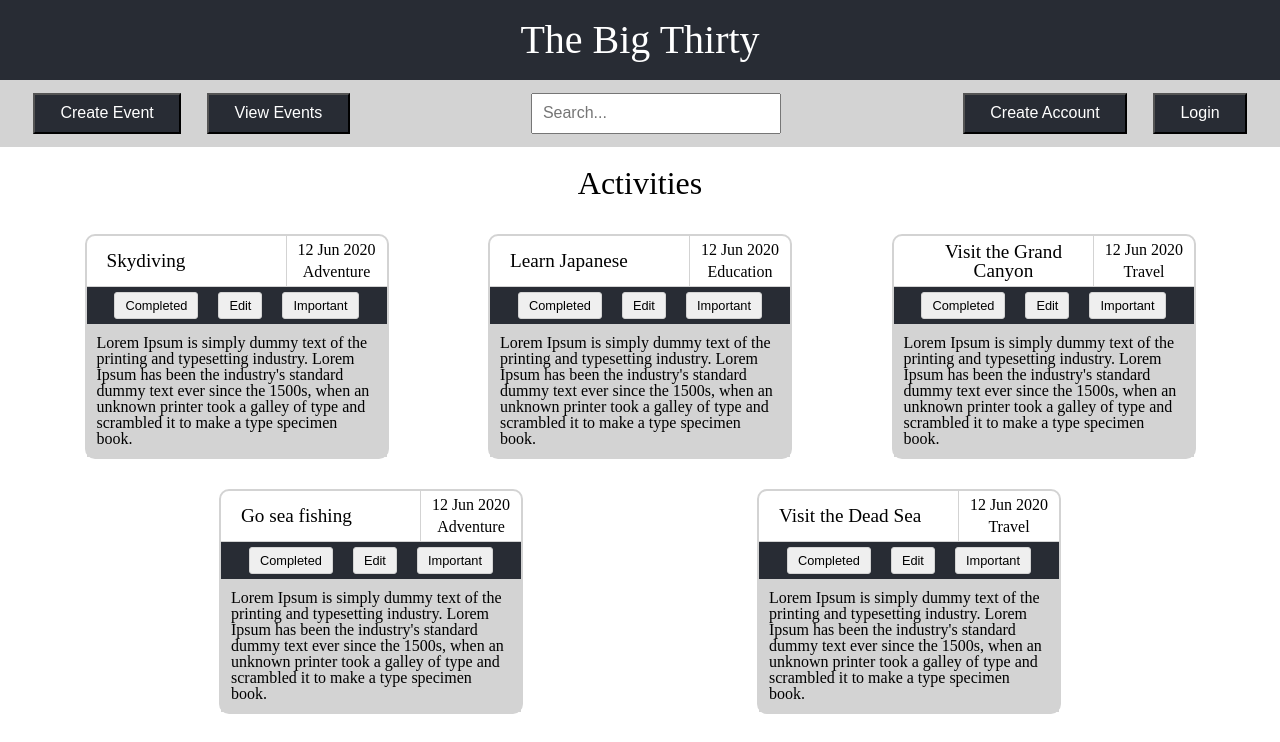
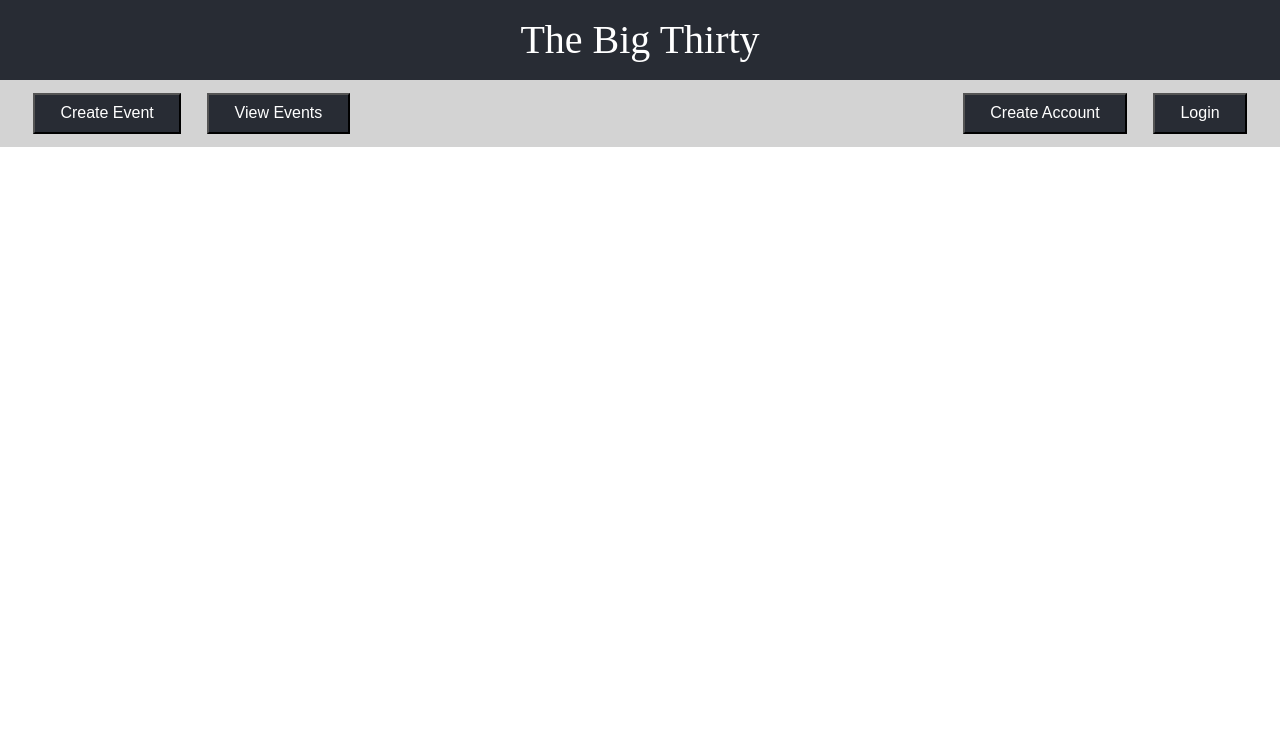
Before and after one commit to Build-Week-30-Before-30/Front-End, a React (Create React App) app in the folder the-big-thirty/: page / in a window 1280 px wide. Shown: the top 742 px of the page. Built offline with nearby package versions, Linux system fonts and the light colour scheme.

Commit message:
Incorporate routing into buttons

```diff
--- a/the-big-thirty/src/App.js
+++ b/the-big-thirty/src/App.js
@@ -1,4 +1,5 @@
 import React, {useState} from 'react';
+import { Route } from "react-router-dom";
 import './App.css';
 import ActivityList from './ActivityList';
 import Navigation from './Navigation';
@@ -17,9 +18,12 @@ function App() {
         <h1>The Big Thirty</h1>
       </header>
       <Navigation onSearch={onSearch} searchTerm={searchTerm}/>
-      <ActivityList activityList=
-        {dummyData.filter(activity => activity.title.toLowerCase().includes(searchTerm.toLowerCase())
-        )}/>
+      <Route
+        path='/view-events'
+        render={() => <ActivityList activityList=
+          {dummyData.filter(activity => activity.title.toLowerCase().includes(searchTerm.toLowerCase())
+          )}/>}
+      />
     </div>
   );
 }
--- a/the-big-thirty/src/Navigation.js
+++ b/the-big-thirty/src/Navigation.js
@@ -1,6 +1,6 @@
 import React from "react";
 import styled from "styled-components";
-import { Link } from "react-router-dom";
+import { Link, Route } from "react-router-dom";
 import SearchForm from "./SearchForm.js";
 
 const StyledNavigation = styled.div`
@@ -24,13 +24,16 @@ export default function Navigation(props) {
   return (
     <StyledNavigation>
       <div>
-        <Link to='/'><NavButton>Create Event</NavButton></Link>
-        <Link to='/'><NavButton>View Events</NavButton></Link>
+        <Link to='/create-event'><NavButton>Create Event</NavButton></Link>
+        <Link to='/view-events'><NavButton>View Events</NavButton></Link>
       </div>
-      <SearchForm onSearch={onSearch} searchTerm={searchTerm}/>
+      <Route
+        path='/view-events'
+        render={() => <SearchForm onSearch={onSearch} searchTerm={searchTerm}/>}
+      />
       <div>
-        <Link to='/'><NavButton>Create Account</NavButton></Link>
-        <Link to='/'><NavButton>Login</NavButton></Link>
+        <Link to='/create-account'><NavButton>Create Account</NavButton></Link>
+        <Link to='/login'><NavButton>Login</NavButton></Link>
       </div>
     </StyledNavigation>
   )
```
